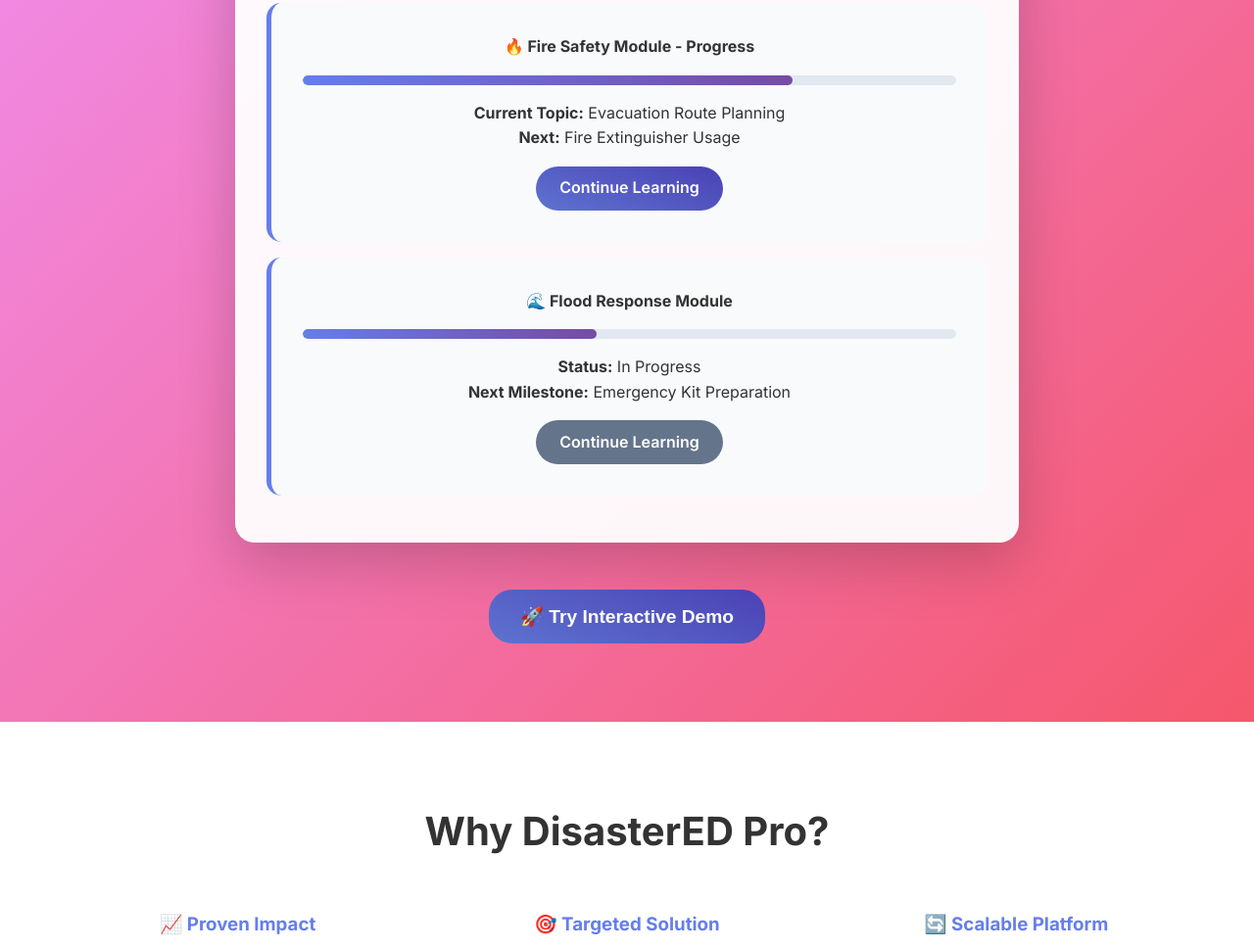
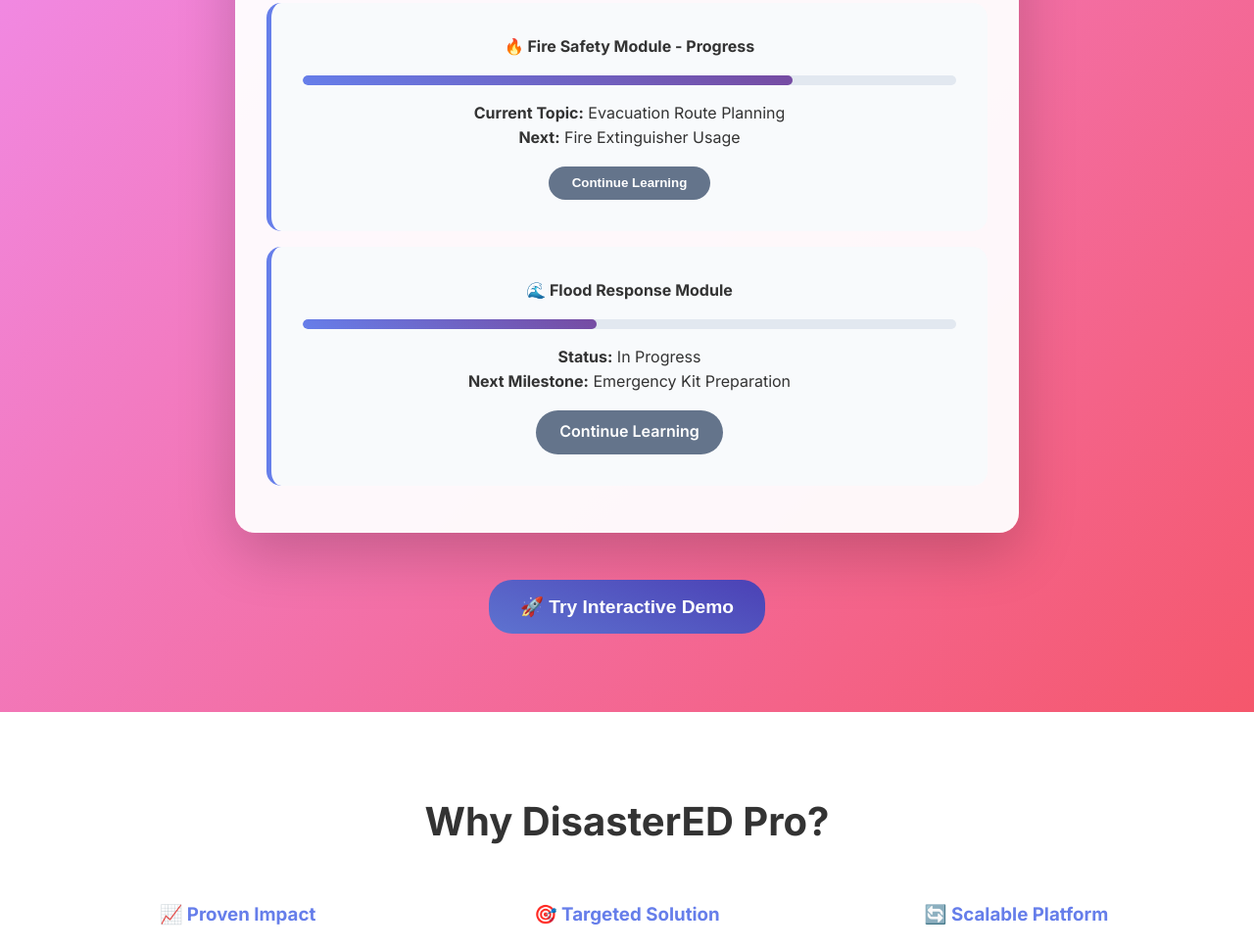
Before and after one commit to Shresth2103/disaster-ed-pro-demo, a plain HTML site: page index.html in a window 1280 px wide. Shown: the part 1947-2917 px from the top of the page at 98% size. Drawn offline with Linux system fonts and the light colour scheme; a script that the page names is missing.

Commit message:
Update index.html

```diff
--- a/index.html
+++ b/index.html
@@ -114,9 +114,11 @@
                         </div>
                         <p><strong>Current Topic:</strong> Evacuation Route Planning</p>
                         <p><strong>Next:</strong> Fire Extinguisher Usage</p>
-                        <a href="fire-safety.html" class="btn" target="_blank" rel="noopener noreferrer" style="margin-top: 1rem;">
-        Continue Learning
-    </a>
+                        <button class="btn" style="margin-top: 1rem; background: #64748b;"
+    onclick="window.open('flood.html', '_blank', 'width=900,height=700,scrollbars=yes,resizable=yes')">
+    Continue Learning
+</button>
+
 
                     </div>
 
```
